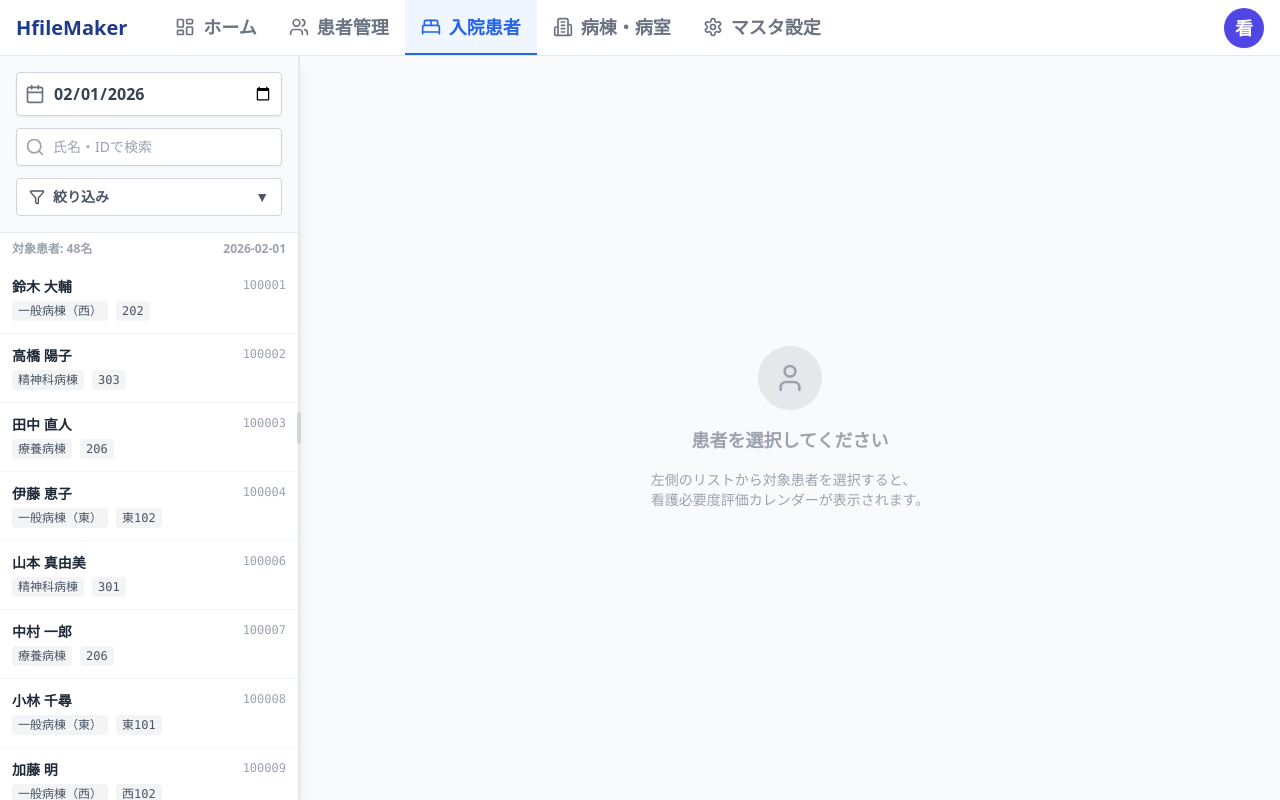
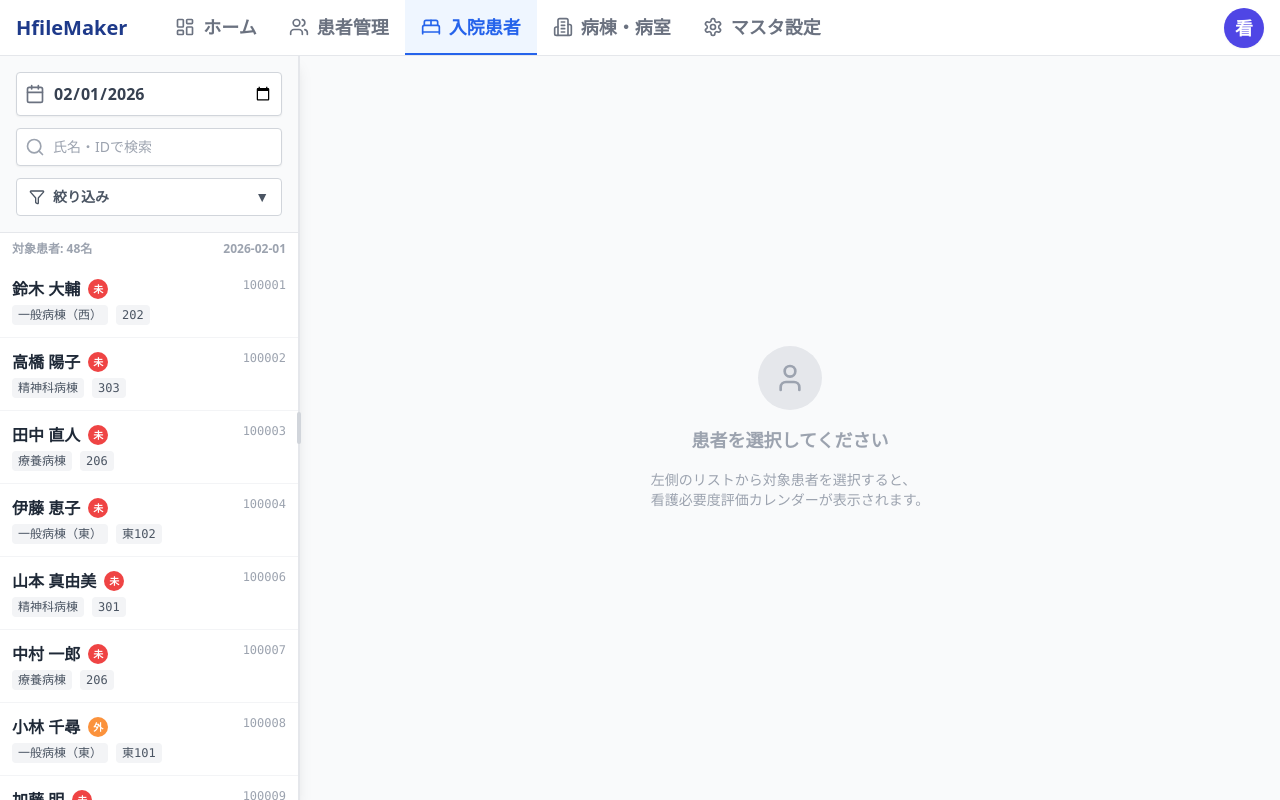
Before and after one commit to kumakumaaaaa/HfileMaker_v1, a Next.js app: page / in a window 1280 px wide. Both pictures are taken after a click on the button "入院患者". Built offline with nearby package versions, Linux system fonts and the light colour scheme.

Commit message:
入院患者画面のバグ修正・未入力の実装

```diff
--- a/components/AdvancedPatientList.tsx
+++ b/components/AdvancedPatientList.tsx
@@ -1,7 +1,7 @@
 import React, { useState, useEffect, useMemo } from 'react';
 import { Patient, Admission, Ward, Room } from '../types/nursing';
-import { getPatientLocationAndStatus } from '../utils/patientHelper';
-import { getWards, getRooms } from '../utils/storage';
+import { getPatientLocationAndStatus, getActiveAdmission } from '../utils/patientHelper';
+import { getWards, getRooms, getAssessmentsByDate } from '../utils/storage';
 import { Search, Filter, Calendar, Building2, BedDouble, User, Check } from 'lucide-react';
 
 interface Props {
@@ -9,11 +9,12 @@ interface Props {
   allAdmissions: Admission[];
   selectedPatientId: string | null;
   onSelectPatient: (patient: Patient) => void;
+  refreshTrigger?: number; // Increment to trigger re-fetch of assessment data
 }
 
 const STORAGE_KEY_FILTER = 'nursing_patient_list_filter_v1';
 
-export const AdvancedPatientList: React.FC<Props> = ({ patients, allAdmissions, selectedPatientId, onSelectPatient }) => {
+export const AdvancedPatientList: React.FC<Props> = ({ patients, allAdmissions, selectedPatientId, onSelectPatient, refreshTrigger }) => {
     // Current Date Default
     const todayStr = useMemo(() => {
         const now = new Date();
@@ -31,6 +32,9 @@ export const AdvancedPatientList: React.FC<Props> = ({ patients, allAdmissions,
     // Filter State
     const [selectedWards, setSelectedWards] = useState<string[]>([]);
     const [selectedRooms, setSelectedRooms] = useState<string[]>([]);
+
+    // Entered Assessment IDs (for "未" indicator)
+    const [enteredAdmissionIds, setEnteredAdmissionIds] = useState<string[]>([]);
 
     // Computed: Admissions Grouped by Patient
     const admissionsByPatient = useMemo(() => {
@@ -58,6 +62,11 @@ export const AdvancedPatientList: React.FC<Props> = ({ patients, allAdmissions,
             }
         }
     }, []);
+
+    // Fetch entered status when date changes or refresh is triggered
+    useEffect(() => {
+        setEnteredAdmissionIds(getAssessmentsByDate(targetDate));
+    }, [targetDate, refreshTrigger]);
 
     // Save Filter
     useEffect(() => {
@@ -261,7 +270,30 @@ export const AdvancedPatientList: React.FC<Props> = ({ patients, allAdmissions,
                                 className={`p-3 cursor-pointer transition-colors hover:bg-blue-50 ${selectedPatientId === p.original.id ? 'bg-blue-100 ring-2 ring-inset ring-blue-400' : ''}`}
                             >
                                 <div className="flex justify-between items-start mb-1">
-                                    <span className="font-bold text-gray-800 text-sm">{p.original.name}</span>
+                                    <div className="flex items-center">
+                                        <span className="font-bold text-gray-800 text-base">{p.original.name}</span>
+                                        {(() => {
+                                           // Priority 1: Excluded from assessment
+                                           if (p.original.excludeFromAssessment) {
+                                               return (
+                                                   <span className="ml-2 bg-orange-400 text-white text-[10px] w-5 h-5 flex items-center justify-center rounded-full font-bold pt-[1px]">
+                                                       外
+                                                   </span>
+                                               );
+                                           }
+                                           // Priority 2: Unentered (only if admitted)
+                                           if (!p.status || p.status === '退院' || p.status === '退院済') return null;
+                                           const adm = getActiveAdmission(allAdmissions.filter(a => a.patientId === p.original.id), targetDate);
+                                           if (adm && !enteredAdmissionIds.includes(adm.id)) {
+                                               return (
+                                                   <span className="ml-2 bg-red-500 text-white text-[10px] w-5 h-5 flex items-center justify-center rounded-full font-bold pt-[1px]">
+                                                       未
+                                                   </span>
+                                               );
+                                           }
+                                           return null;
+                                        })()}
+                                    </div>
                                     <span className="text-xs font-mono text-gray-400">{p.original.identifier}</span>
                                 </div>
                                 <div className="flex items-center gap-2 text-xs text-gray-500">
--- a/components/InpatientScreen.tsx
+++ b/components/InpatientScreen.tsx
@@ -14,6 +14,7 @@ export const InpatientScreen: React.FC = () => {
   const [isResizing, setIsResizing] = useState(false);
   const [hasUnsavedChanges, setHasUnsavedChanges] = useState(false);
   const [displayDate, setDisplayDate] = useState<string>(''); // Calendar view date
+  const [listRefreshTrigger, setListRefreshTrigger] = useState(0); // Trigger to refresh patient list indicators
 
   // Resize Handler
   useEffect(() => {
@@ -85,6 +86,7 @@ export const InpatientScreen: React.FC = () => {
             allAdmissions={allAdmissions}
             selectedPatientId={selectedPatientId}
             onSelectPatient={handlePatientSelect}
+            refreshTrigger={listRefreshTrigger}
         />
       </div>
 
@@ -99,15 +101,13 @@ export const InpatientScreen: React.FC = () => {
                   initialTab="matrix"
                   hideHeader={true}
                   onUpdate={() => {
-                      // Refresh needed? Use existing update mechanisms or force update
-                      // InpatientScreen loads data on mount.
-                      // If we edit data in DetailScreen, we might want to refresh the List.
-                      // We can add a refresh trigger to storage utils or just context.
-                      // For now, reload keys or simple callback.
+                      // Refresh patient/admission data
                       const pt = getPatients();
                       const allAdm = getAdmissions(null);
                       setPatients(pt);
                       setAllAdmissions(allAdm);
+                      // Trigger refresh of list indicators (e.g., "未" icon)
+                      setListRefreshTrigger(prev => prev + 1);
                   }}
               />
           ) : (
--- a/components/MonthlyMatrixView.tsx
+++ b/components/MonthlyMatrixView.tsx
@@ -348,6 +348,9 @@ export const MonthlyMatrixView: React.FC<MonthlyMatrixViewProps> = ({
     setEditingDate(null);
     setPendingChanges({});
     setFocusedItemId(null);
+
+    // Notify parent to refresh list indicators
+    onPatientRefresh?.();
   };
 
   // Delete Data
--- a/utils/storage.ts
+++ b/utils/storage.ts
@@ -362,3 +362,28 @@ export const getMonthlyAssessments = (admissionId: string, yearMonth: string): R
   }
   return assessments;
 };
+
+// 指定日の全評価データを取得 (AdmissionIDのリストを返す - リスト表示用)
+export const getAssessmentsByDate = (date: string): string[] => {
+  if (typeof window === 'undefined') return [];
+
+  const admissionIds: string[] = [];
+  // Prefix: hfile_assessment_
+  // Suffix: _YYYY-MM-DD
+  const suffix = `_${date}`;
+  const prefix = STORAGE_KEY_ASSESSMENTS_PREFIX;
+
+  for (let i = 0; i < localStorage.length; i++) {
+    const key = localStorage.key(i);
+    // Cheap check: must start with prefix and end with suffix
+    if (key && key.startsWith(prefix) && key.endsWith(suffix)) {
+      // Key format: prefix + admissionId + suffix
+      // Extract admissionId
+      const idPart = key.slice(prefix.length, key.length - suffix.length);
+      if (idPart) {
+        admissionIds.push(idPart);
+      }
+    }
+  }
+  return admissionIds;
+};
```
